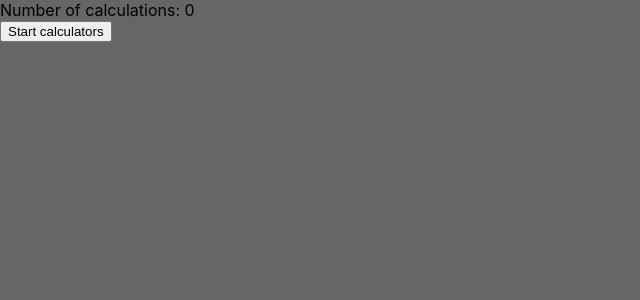
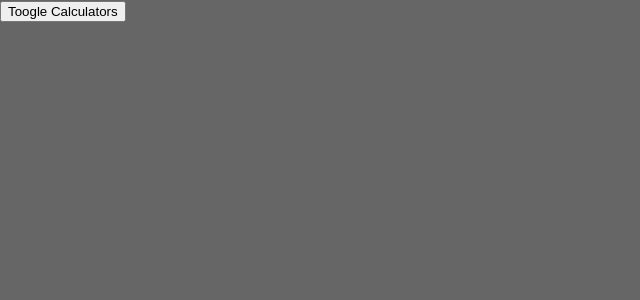
Before and after one commit to scalableinternetservices/cs291a_react_demo, a React (Create React App) app in the folder class_app/: page / in a window 1280 px wide. Shown: the top 300 px of the page, without its empty margins (0-640 px from the left). Built offline with nearby package versions, Linux system fonts and the light colour scheme.

Commit message:
Add toggle button for calculator display

```diff
--- a/class_app/src/App.jsx
+++ b/class_app/src/App.jsx
@@ -5,11 +5,13 @@ import Calculator from "./Calculator";
 class App extends React.Component {
   constructor(props) {
     super(props);
-    this.state = { counter: 0, openCalculator: false };
+    this.state = { counter: 0, showCalculator: false };
   }
 
-  startCalculators = () => {
-    this.setState({ openCalculator: true });
+  toggleCalculators = () => {
+    this.setState((prevState, props) => ({
+      showCalculator: !prevState.showCalculator
+    }));
   };
 
   updateCounter = () => {
@@ -20,22 +22,13 @@ class App extends React.Component {
   };
 
   render() {
-    let node;
-    if (this.state.openCalculator) {
-      node = (
-        <>
-          <Calculator updateCounter={this.updateCounter} />
-          <Calculator updateCounter={this.updateCounter} />
-        </>
-      );
-    } else {
-      node = <button onClick={this.startCalculators}>Start calculators</button>;
-    }
-
     return (
       <>
-        <div>Number of calculations: {this.state.counter}</div>
-        {node}
+        <button onClick={this.toggleCalculators}>Toogle Calculators</button>
+        <Calculator
+          hidden={!this.state.showCalculator}
+          updateCounter={this.updateCounter}
+        />
       </>
     );
   }
--- a/class_app/src/Calculator.jsx
+++ b/class_app/src/Calculator.jsx
@@ -8,6 +8,10 @@ class Calculator extends React.Component {
       rhs: "",
       status: 'Enter two numbers and press "Calculate" to get the sum.'
     };
+  }
+
+  componentDidMount() {
+    console.log("mounted");
   }
 
   onChange = event => {
@@ -21,8 +25,9 @@ class Calculator extends React.Component {
   };
 
   render() {
+    let style = this.props.hidden ? { display: "none" } : { display: "block" };
     return (
-      <>
+      <div style={style}>
         <form onSubmit={this.onSubmit}>
           <input
             name="lhs"
@@ -41,7 +46,7 @@ class Calculator extends React.Component {
           <input type="submit" value="Calculate" />
         </form>
         <div>{this.state.status}</div>
-      </>
+      </div>
     );
   }
 }
```
